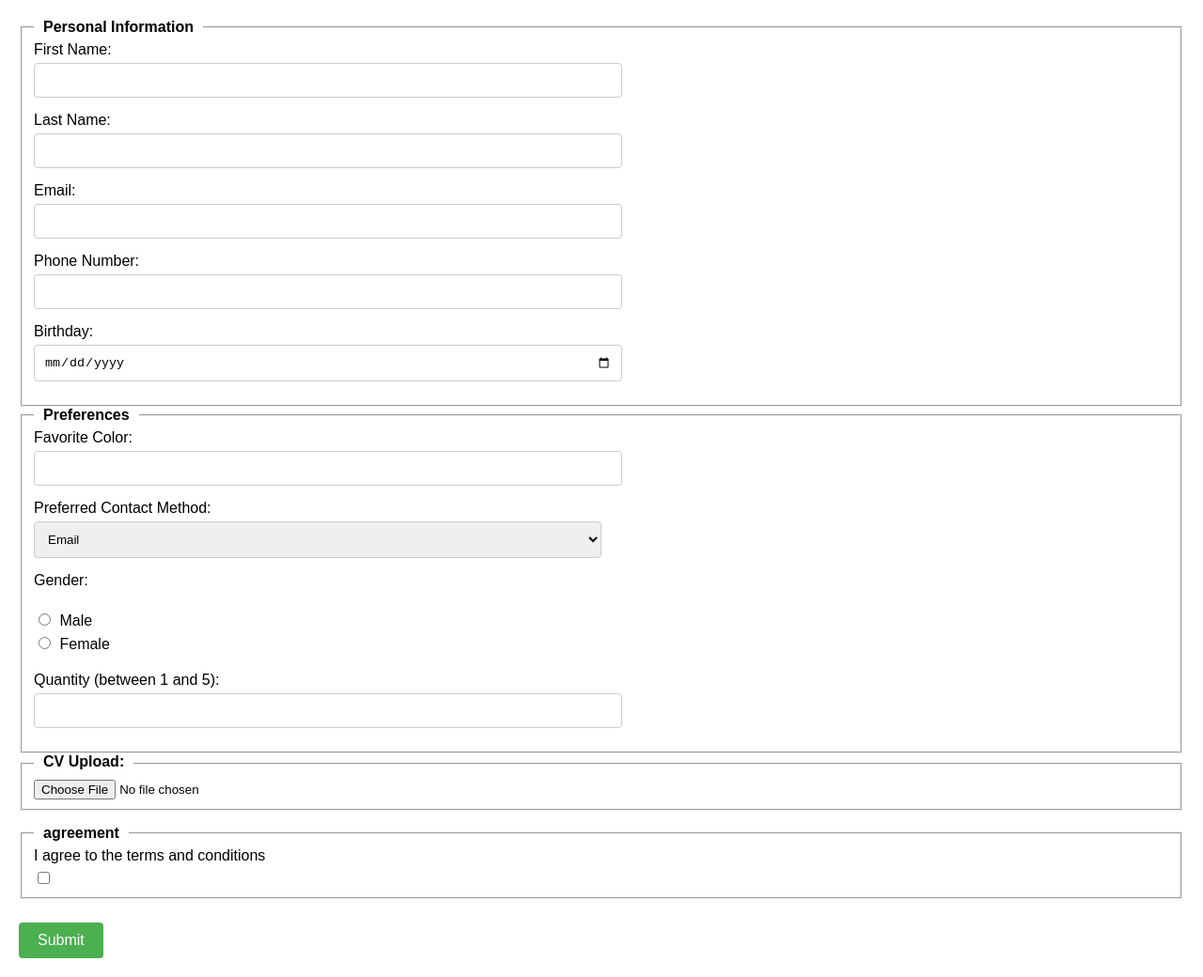
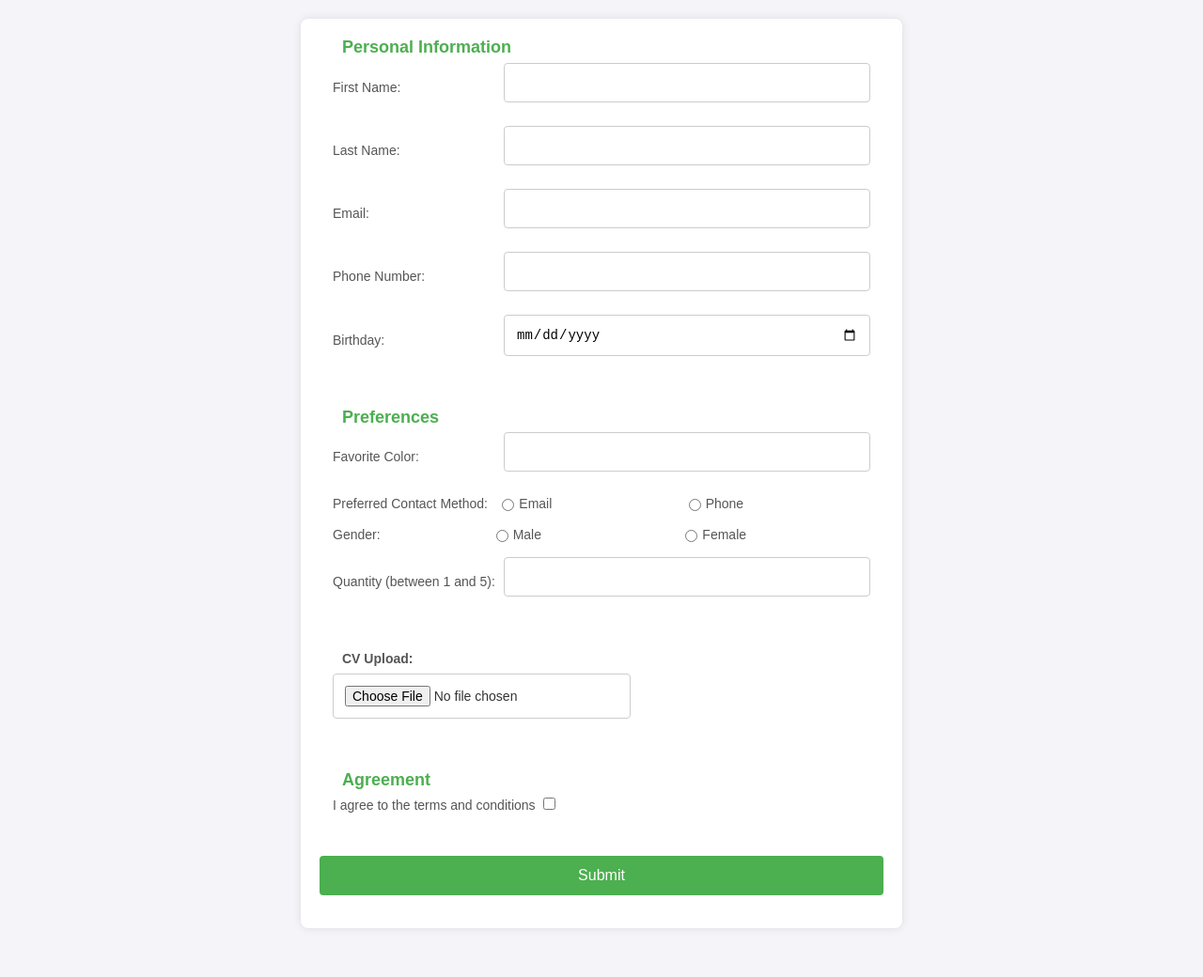
Before and after one commit to ALU-BSE/week_four_replicate_form_Eldad_Elvin, a plain HTML site: page index.html in a window 1280 px wide. Shown: the whole page at 94% size. After the commit the page ends 1008 px from the top, so only its background shows below. Drawn offline with Linux system fonts and the light colour scheme.

Commit message:
Week_four_replicate

```diff
--- a/index.html
+++ b/index.html
@@ -38,15 +38,25 @@
           <input type="text" id="favoriteColor" name="favoriteColor" required />
         </div>
         <div class="form-group">
-          <label for="preferredContactMethod">Preferred Contact Method:</label>
-          <select
-            id="preferredContactMethod"
+          <label>Preferred Contact Method:</label>
+          <br />
+          <input
+            type="radio"
+            id="contactEmail"
             name="preferredContactMethod"
+            value="email"
             required
-          >
-            <option value="email">Email</option>
-            <option value="phone">Phone</option>
-          </select>
+          />
+          <label for="contactEmail">Email</label>
+          <br />
+          <input
+            type="radio"
+            id="contactPhone"
+            name="preferredContactMethod"
+            value="phone"
+            required
+          />
+          <label for="contactPhone">Phone</label>
         </div>
         <div class="form-group">
           <label for="gender">Gender:</label>
@@ -83,13 +93,17 @@
       </fieldset>
       <div class="form-group">
         <fieldset>
-        <legend><label for="cv">CV Upload:</label></legend>
-        <input type="file" id="cv" name="cv" />
-      </div></fieldset>
-      <div class="form-group"><fieldset>
-        <legend>agreement</legend>
-        <label for="agreement">I agree to the terms and conditions</label> <input type="checkbox" id="agreement" name="agreement" required />
-      </div> </fieldset>
+          <legend><label for="cv">CV Upload:</label></legend>
+          <input type="file" id="cv" name="cv" />
+        </fieldset>
+      </div>
+      <div class="form-group">
+        <fieldset>
+          <legend>Agreement</legend>
+          <label for="agreement">I agree to the terms and conditions</label>
+          <input type="checkbox" id="agreement" name="agreement" required />
+        </fieldset>
+      </div>
       <div class="form-group">
         <button type="submit">Submit</button>
       </div>
--- a/styles.css
+++ b/styles.css
@@ -1,37 +1,63 @@
 body {
-  font-family: sans-serif;
+  font-family: "Arial", sans-serif;
   margin: 20px;
+  background-color: #f4f4f9;
+  color: #333;
+}
+
+form {
+  max-width: 600px;
+  margin: auto;
+  padding: 20px;
+  background: white;
+  box-shadow: 0 0 10px rgba(0, 0, 0, 0.1);
+  border-radius: 8px;
 }
 
 h2 {
   margin-bottom: 20px;
+  text-align: center;
+  font-size: 24px;
+  color: #4caf50;
+}
+
+fieldset {
+  border: none;
+  margin-bottom: 20px;
+}
+
+legend {
+  font-weight: bold;
+  padding: 0 10px;
+  font-size: 18px;
+  color: #4caf50;
 }
 
 .form-group {
   margin-bottom: 15px;
+  display: flex;
+  flex-direction: column;
 }
 
 label {
-  display: block;
   margin-bottom: 5px;
+  font-size: 14px;
+  color: #555;
 }
 
 input[type="text"],
 input[type="email"],
 input[type="tel"],
 input[type="date"],
-input[type="number"] {
-  width: 50%;
-  padding: 10px;
+input[type="number"],
+select,
+input[type="file"] {
+  width: 100%;
+  padding: 12px;
   border: 1px solid #ccc;
   border-radius: 4px;
-}
-
-select {
-  width: 50%;
-  padding: 10px;
-  border: 1px solid #ccc;
-  border-radius: 4px;
+  font-size: 14px;
+  margin-bottom: 10px;
 }
 
 input[type="radio"],
@@ -46,19 +72,41 @@ input[type="checkbox"] {
 }
 
 button {
-  background-color: #4caf50; /* Green */
+  background-color: #4caf50;
   border: none;
   color: white;
-  padding: 10px 20px;
+  padding: 12px 20px;
   text-align: center;
   text-decoration: none;
   display: inline-block;
   font-size: 16px;
-  margin-top: 10px;
   cursor: pointer;
   border-radius: 4px;
+  width: 100%;
 }
-legend {
-  font-weight: bold;
-  padding: 0 10px;
+
+button:hover {
+  background-color: #45a049;
 }
+
+@media (min-width: 600px) {
+  .form-group {
+    flex-direction: row;
+    align-items: center;
+  }
+
+  .form-group label {
+    flex: 1;
+    margin-bottom: 0;
+  }
+
+  .form-group input,
+  .form-group select {
+    flex: 2;
+  }
+
+  .form-group input[type="radio"],
+  .form-group input[type="checkbox"] {
+    flex: none;
+  }
+}
```
